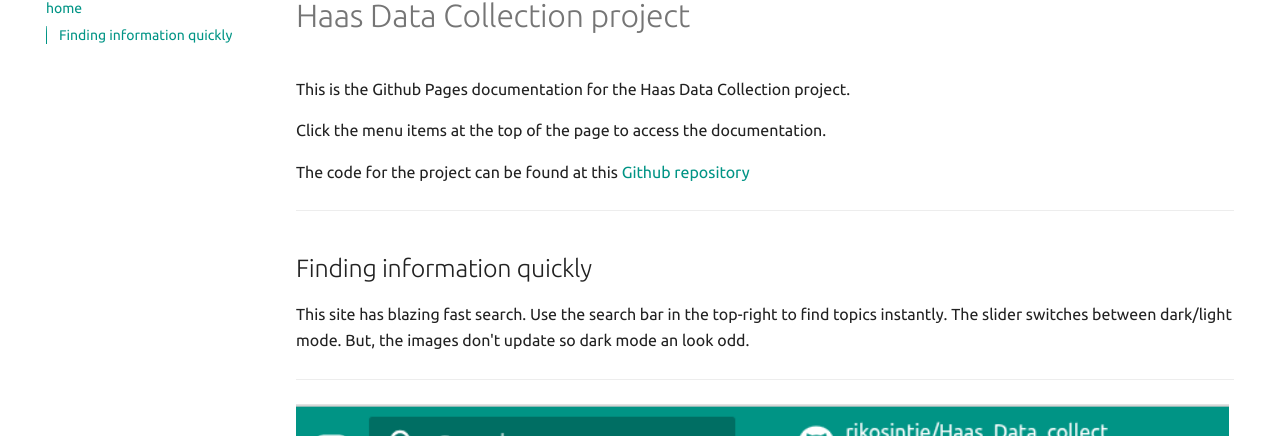
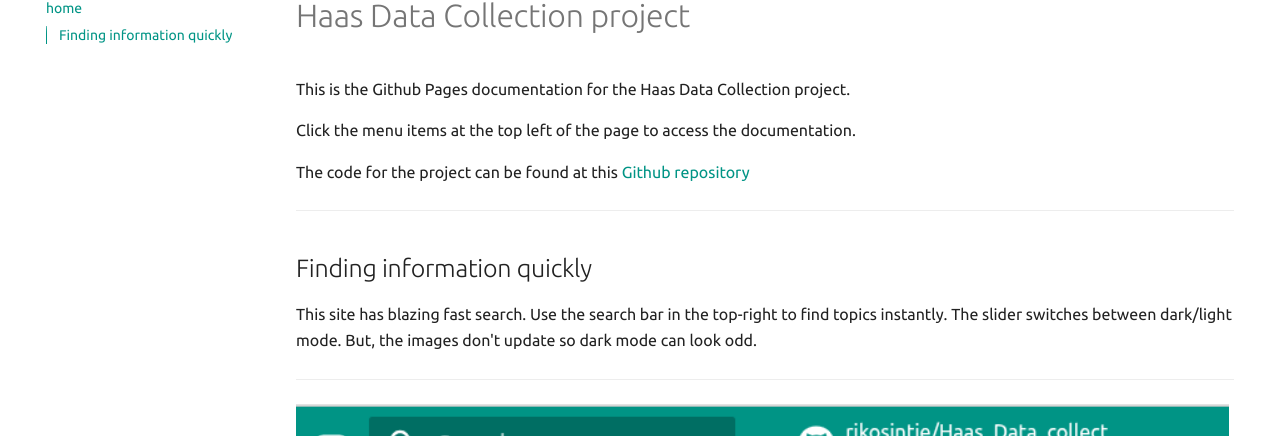
Before and after one commit to rikosintie/Haas_Data_collect, an MkDocs documentation site: the page built from docs/README.md, in a window 1280 px wide and 1323 px high. Shown: the part 151-587 px from the top of the window. Built offline with MkDocs 1.6.1 and Material for MkDocs 9.7.7, drawn with Linux system fonts in a browser that asks for light colours; some web fonts are replaced; comment, search, counter and statistics services are not loaded.

Commit message:
Git Title: docs/README.md: formatting

```diff
--- a/docs/README.md
+++ b/docs/README.md
@@ -2,7 +2,7 @@
 
 This is the Github Pages documentation for the Haas Data Collection project.
 
-Click the menu items at the top of the page to access the documentation.
+Click the menu items at the top left of the page to access the documentation.
 
 The code for the project can be found at this [Github repository](https://github.com/rikosintie/Haas_Data_collect)
 
@@ -10,7 +10,7 @@
 
 ## Finding information quickly
 
-This site has blazing fast search. Use the search bar in the top-right to find topics instantly. The slider switches between dark/light mode. But, the images don't update so dark mode an look odd.
+This site has blazing fast search. Use the search bar in the top-right to find topics instantly. The slider switches between dark/light mode. But, the images don't update so dark mode can look odd.
 
 ----------------------------------------------------------------
 
```
